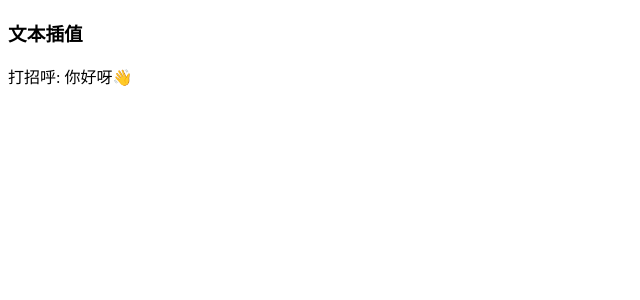
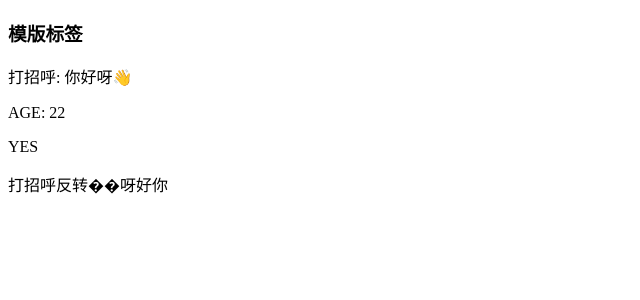
Before and after one commit to jeremyke/vue-blog, a Vue app in the folder vue-project/: page / in a window 1280 px wide. Shown: the top 300 px of the page, without its empty margins (0-640 px from the left). Built offline with nearby package versions, Linux system fonts and the light colour scheme.

Commit message:
feat:模版标签

```diff
--- a/vue-project/src/components/HelloWorld.vue
+++ b/vue-project/src/components/HelloWorld.vue
@@ -1,15 +1,19 @@
 <template>
-  <h3>文本插值</h3>
-
-  <p>打招呼: {{ name }}</p>
+  <h3>模版标签</h3>
+  <p>打招呼: {{ msg }}</p>
+  <p>AGE: {{ age + 1 }}</p>
+  <p>{{ flag?"YES":"NO" }}</p>
+  <p>打招呼反转{{ msg.split("").reverse().join("") }}</p>
 </template>
 
 <script>
 export default {
   data() {
     return{
-      name: "你好呀👋"
+      msg: "你好呀👋",
+      age: 21,
+      flag:true,
     }
-  }
+  },
 }
 </script>
```
